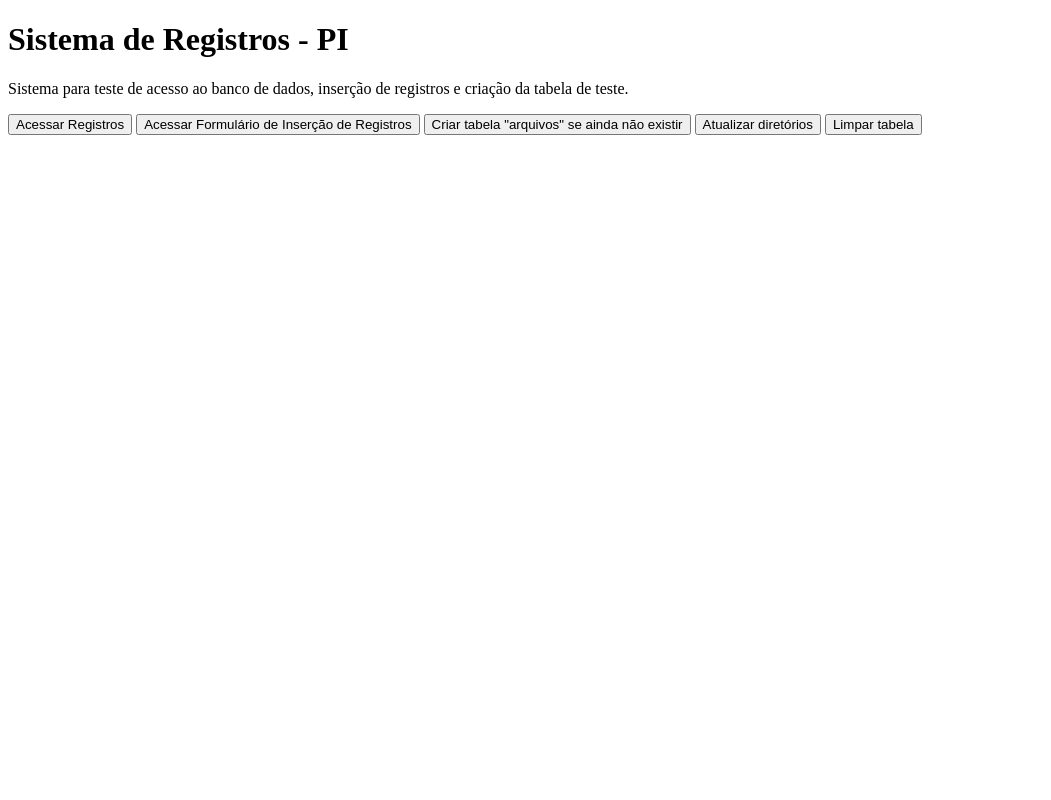
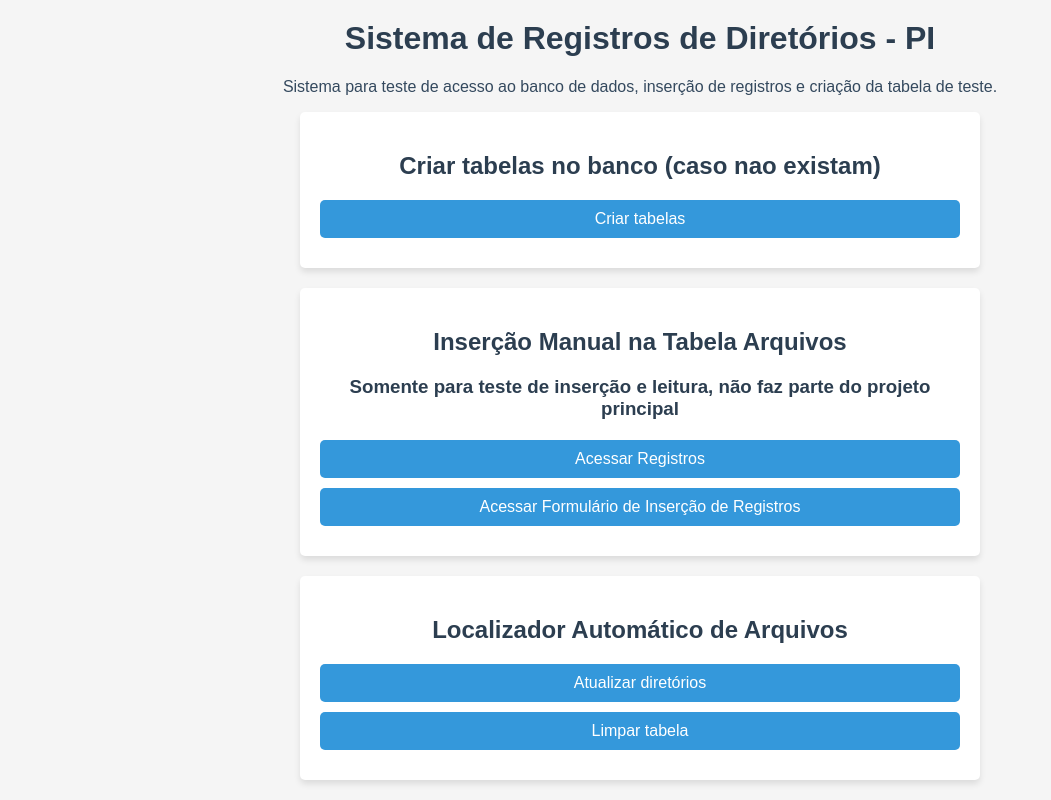
Before and after one commit to AlissonPSantiago/UNIVESP_PJI110_G003, a Flask app: page / in a window 1280 px wide. Shown: the whole page, without its empty margins (0-1051 px from the left). Run offline with Flask 3, Linux system fonts and the light colour scheme; some libraries are stand-ins or nearby versions.

Commit message:
Adicionado componentes CSS na página index.html

```diff
--- a/templates/index.html
+++ b/templates/index.html
@@ -3,14 +3,77 @@
 <head>
     <meta charset="UTF-8">
     <title>Página Inicial</title>
+    <style>
+        body {
+            font-family: Arial, sans-serif;
+            background-color: #f5f5f5;
+            margin: 0;
+            padding: 0;
+        }
+
+        h1, h2 {
+            color: #2c3e50;
+            text-align: center;
+            margin-top: 20px;
+        }
+        h3 {
+            color: #2c3e50;
+            text-align: center;
+            margin-bottom: 20px;
+        }
+
+        p {
+            text-align: center;
+            color: #34495e;
+        }
+
+        .menu {
+            width: 50%;
+            margin: 0 auto;
+            padding: 20px;
+            background-color: #ffffff;
+            box-shadow: 0 4px 6px rgba(0, 0, 0, 0.1);
+            border-radius: 5px;
+            margin-bottom: 20px;
+        }
+
+        button {
+            display: block;
+            background-color: #3498db;
+            color: white;
+            font-size: 16px;
+            border: none;
+            width: 100%;
+            border-radius: 5px;
+            padding: 10px 20px;
+            margin: 10px auto;
+            cursor: pointer;
+            transition: background-color 0.3s;
+        }
+
+        button:hover {
+            background-color: #2980b9;
+        }
+    </style>
 </head>
 <body>
-    <h1>Sistema de Registros - PI</h1>
+    <h1>Sistema de Registros de Diretórios - PI</h1>
     <p>Sistema para teste de acesso ao banco de dados, inserção de registros e criação da tabela de teste.</p>
-    <button onclick="location.href='/arquivos'">Acessar Registros</button>
-    <button onclick="location.href='/formulario'">Acessar Formulário de Inserção de Registros</button>
-    <button onclick="location.href='/criar'">Criar tabela "arquivos" se ainda não existir</button>
-    <button onclick="location.href='/menu_atualizar_arquivos'">Atualizar diretórios</button>
-    <button onclick="location.href='/limpar_tabela'">Limpar tabela</button>
+    <div class="menu">
+        <h2>Criar tabelas no banco (caso nao existam)</h2>
+        <button onclick="location.href='/criar'">Criar tabelas</button>
+    </div>
+    <div class="menu">
+        <h2>Inserção Manual na Tabela Arquivos</h2>
+        <h3>Somente para teste de inserção e leitura, não faz parte do projeto principal</h3>
+        <button onclick="location.href='/arquivos'">Acessar Registros</button>
+        <button onclick="location.href='/formulario'">Acessar Formulário de Inserção de Registros</button>
+    </div>
+
+    <div class="menu">
+        <h2>Localizador Automático de Arquivos</h2>
+        <button onclick="location.href='/menu_atualizar_arquivos'">Atualizar diretórios</button>
+        <button onclick="location.href='/limpar_tabela'">Limpar tabela</button>
+    </div>
 </body>
 </html>
```
